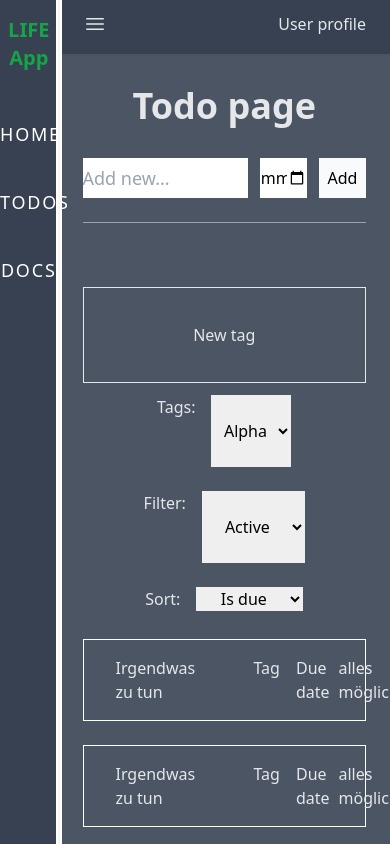
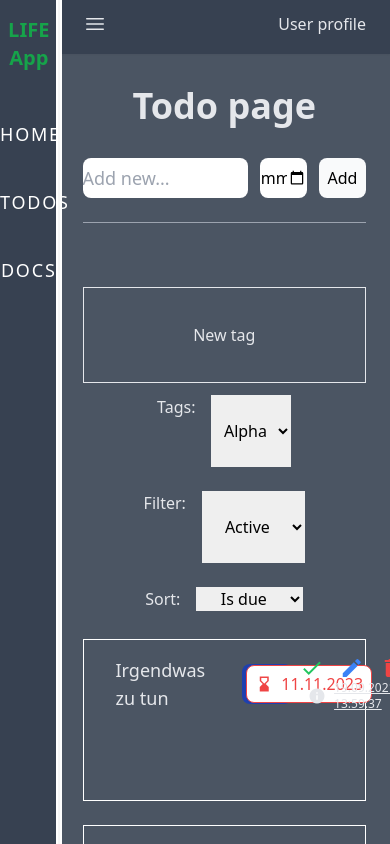
Before and after one commit to akletini/LIFE-frontend, a Nuxt app: page /todos in a window 390 px wide. Shown: the top 844 px of the page. Built offline with nearby package versions, Linux system fonts and the light colour scheme.

Commit message:
Todo entry layout done without responsiveness

```diff
--- a/assets/css/tailwind.css
+++ b/assets/css/tailwind.css
@@ -17,6 +17,6 @@ body {
   }
 
   .todo-entry {
-    @apply grid grid-cols-7 gap-4 rounded-none border border-white border-spacing-y-12 mb-6 px-4;
+    @apply grid grid-cols-7 grid-rows-2 lg:grid-rows-1 gap-4 rounded-none border border-white border-spacing-y-12 mb-6 px-4;
   }
 }
--- a/pages/todos/index.vue
+++ b/pages/todos/index.vue
@@ -6,11 +6,13 @@
         <div class="grid grid-cols-5 gap-3 h-10">
           <input
             type="text"
-            class="text-black text-lg col-span-3"
+            class="text-black text-lg col-span-3 rounded-lg"
             placeholder="Add new..."
           />
-          <input type="date" class="datepicker text-black" />
-          <button type="submit" class="bg-gray-50 text-black">Add</button>
+          <input type="date" class="datepicker text-black rounded-lg" />
+          <button type="submit" class="bg-gray-50 text-black rounded-lg">
+            Add
+          </button>
         </div>
       </div>
       <!-- Horizonal divider -->
@@ -60,11 +62,29 @@
       <!-- Todo list -->
       <div class="py-4">
         <ul class="todo-entry">
-          <li class="px-8 col-span-4">Irgendwas zu tun</li>
-          <li>Tag</li>
-          <li>Due date</li>
-          <li>
-            <div>alles mögliche</div>
+          <li class="flex items-center text-lg px-8 col-span-4">
+            Irgendwas zu tun
+          </li>
+          <li class="text-center flex items-center justify-center">
+            <span class="rounded-lg py-2 px-3 bg-blue-800">Tag</span>
+          </li>
+          <li class="flex items-center justify-center">
+            <span
+              class="flex items-center gap-2 border rounded-lg text-center py-1 px-2 bg-white text-red-500 border-red-500"
+              ><i class="material-icons text-lg">hourglass_bottom</i>
+              <p class="">11.11.2023</p></span
+            >
+          </li>
+          <li class="">
+            <div class="flex justify-center gap-4 px-2">
+              <i class="material-icons text-green-500">done</i>
+              <i class="material-icons text-blue-500">edit</i>
+              <i class="material-icons text-red-500">delete</i>
+            </div>
+            <div class="flex justify-center items-center">
+              <i class="material-icons text-lg mr-2">info</i>
+              <p class="underline text-xs">19.09.2021 13:59:37</p>
+            </div>
           </li>
         </ul>
         <ul class="todo-entry">
```
